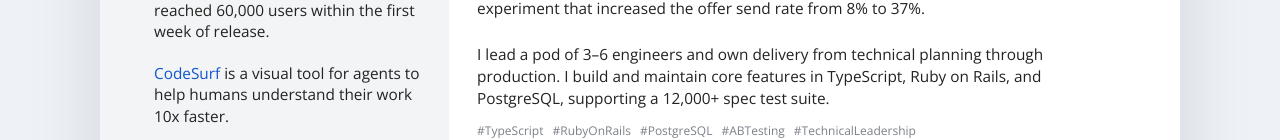
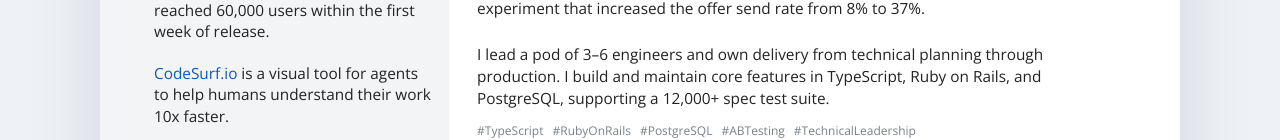
Before and after one commit to robertkotcher/robertkotcher.com, a Next.js app: page /print in a window 1280 px wide. Shown: the part 684-824 px from the top of the page. Built offline with nearby package versions, Linux system fonts and the light colour scheme.

Commit message:
Label project CodeSurf.io on site and resume

```diff
--- a/app/Resume.tsx
+++ b/app/Resume.tsx
@@ -114,7 +114,7 @@ export default function Resume({ printable = false }: { printable?: boolean }) {
               </div>
 
               <div className="compact-item" data-background="engineering product">
-                <p><a href="https://codesurf.io" target="_blank" rel="noreferrer">CodeSurf</a> is a visual tool for agents to help humans understand their work 10x faster.</p>
+                <p><a href="https://codesurf.io" target="_blank" rel="noreferrer">CodeSurf.io</a> is a visual tool for agents to help humans understand their work 10x faster.</p>
               </div>
 
               <div className="compact-item" data-background="engineering product">
--- a/app/resumePdf.ts
+++ b/app/resumePdf.ts
@@ -1,2 +1,2 @@
 // Updated by npm run export:resume whenever the PDFs change.
-export const resumePdfUrl = "/robert-kotcher-resume.pdf?v=3258c788cd3d";
+export const resumePdfUrl = "/robert-kotcher-resume.pdf?v=ac3bcf1bda67";
```
Also changed, not shown: 1 other file (tests, documents, lock files or other folders).
